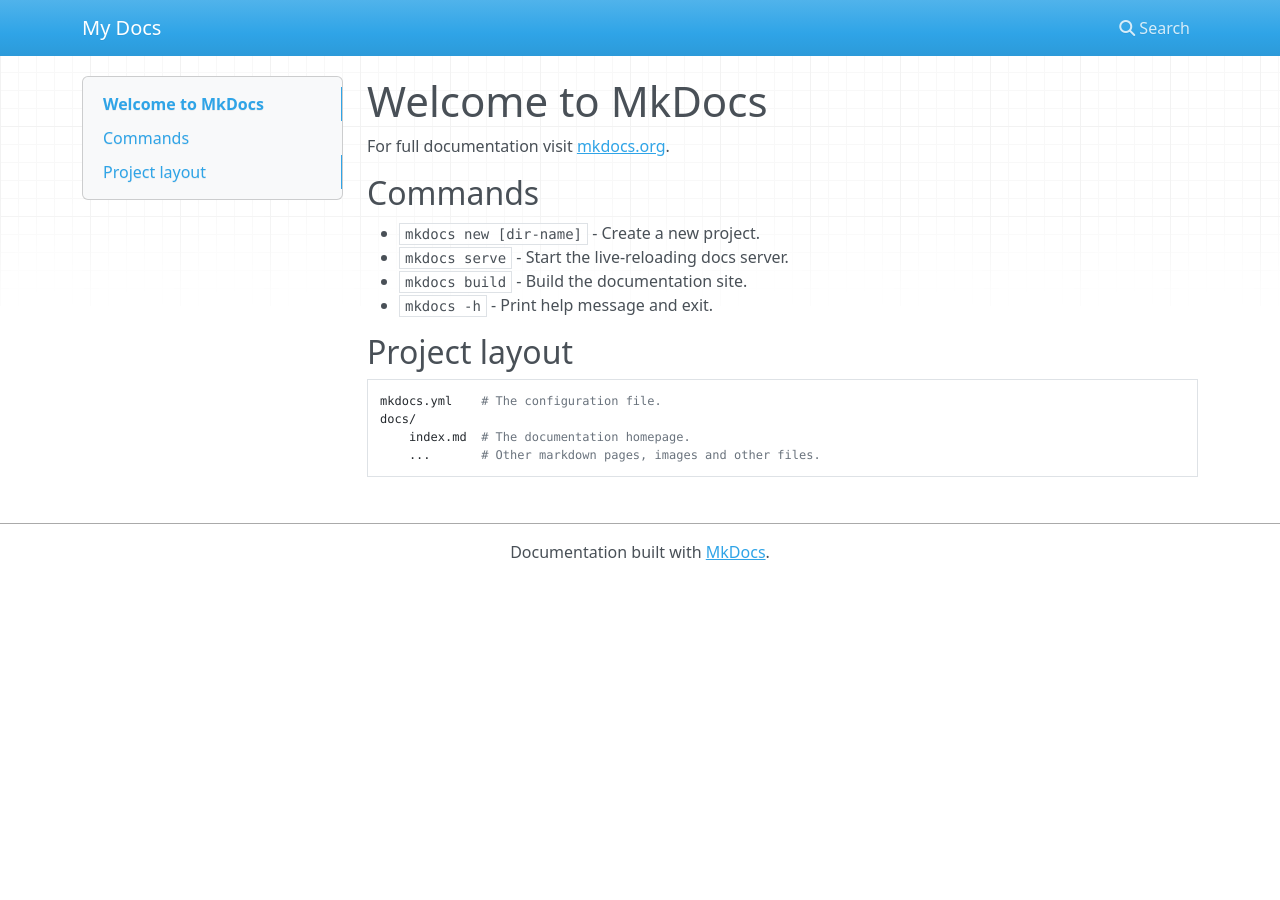
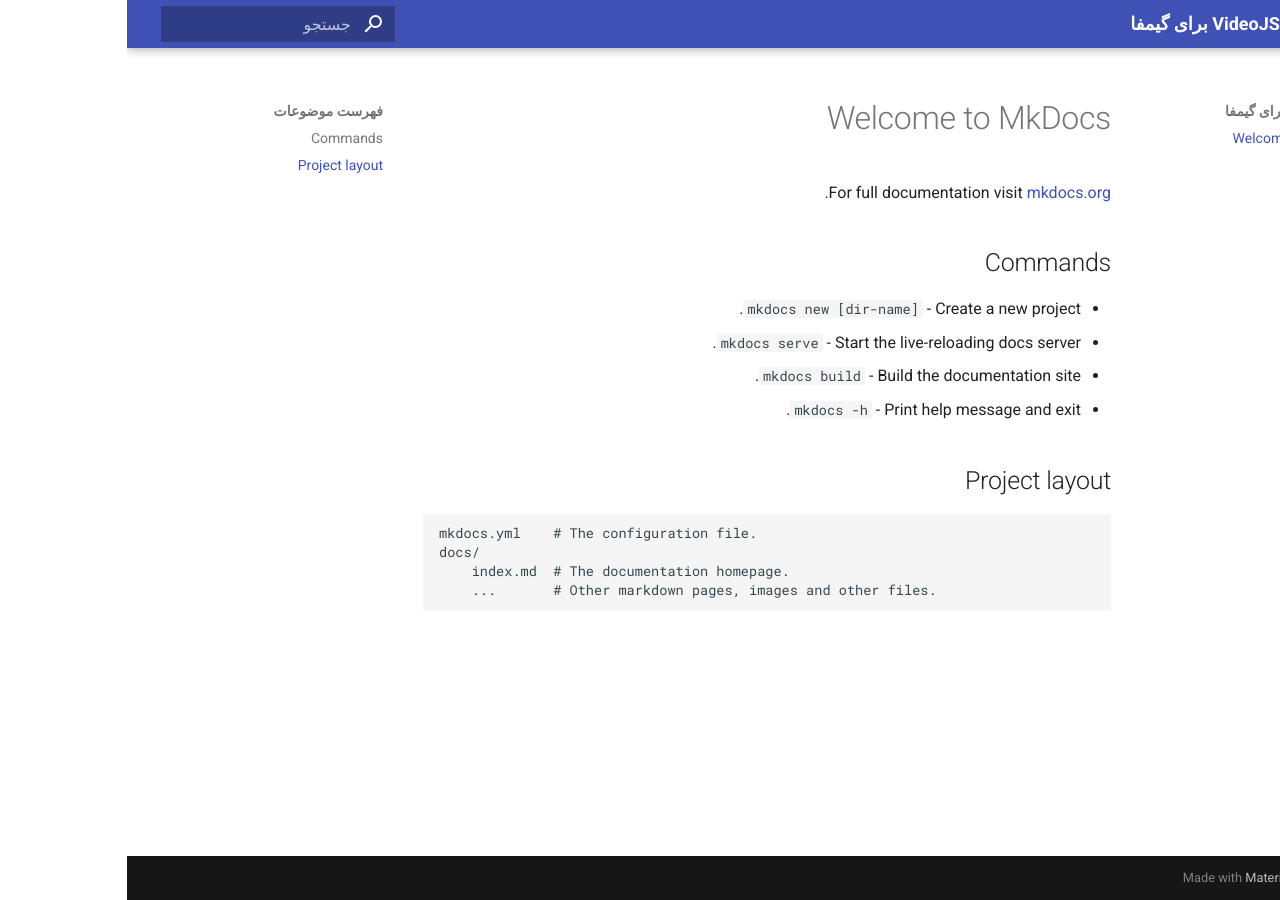
Before and after one commit to loserbadbakht-wq/congenial-fiesta, an MkDocs documentation site: the page built from docs/index.md, in a window 1280 px wide. Built offline with MkDocs 1.6.1 and Material for MkDocs 9.7.7, drawn with Linux system fonts in a browser that asks for light colours; nearby versions of some CDN libraries.

Commit message:
Update mkdocs.yml

```diff
--- a/mkdocs.yml
+++ b/mkdocs.yml
@@ -1 +1,5 @@
-site_name: My Docs
+site_name: VideoJS 10 برای گیمفا
+site_url: https://loserbadbakht-wq.github.io/congenial-fiesta/
+theme:
+  name: material
+  language: fa
```
